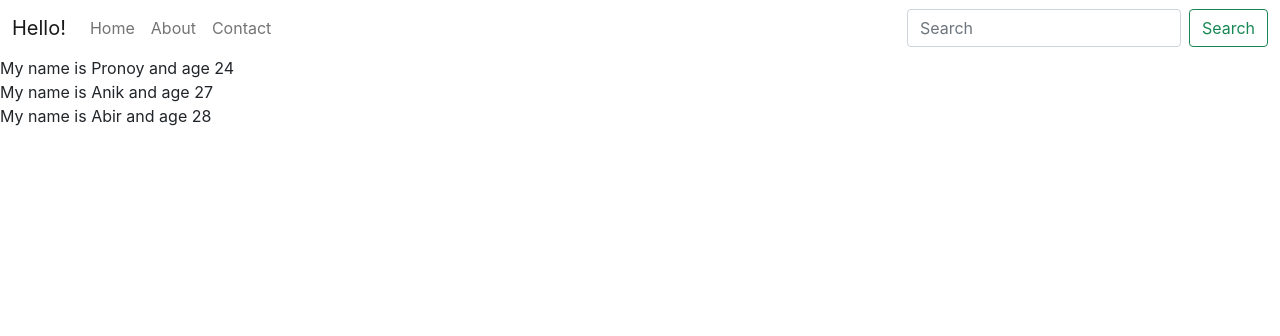
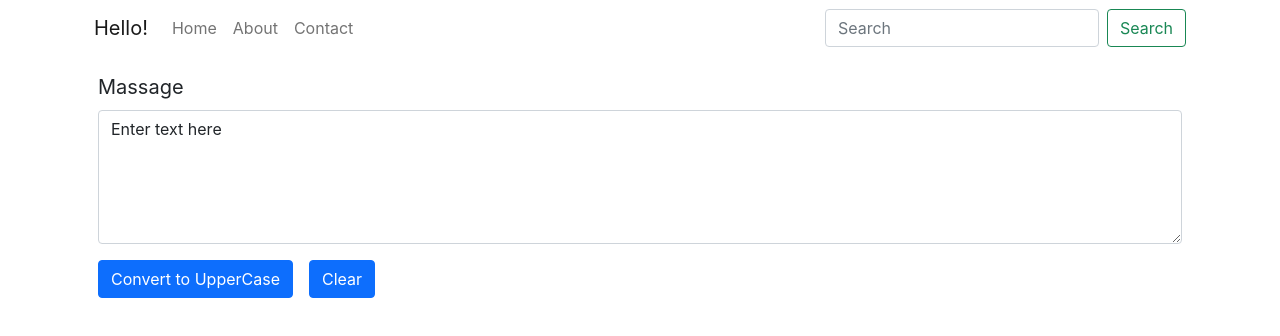
Before and after one commit to Pronoysaha90/React_Project, a React (Create React App) app: page / in a window 1280 px wide. Shown: the top 336 px of the page. Built offline with nearby package versions, Linux system fonts and the light colour scheme.

Commit message:
create text to upperCase Converter

```diff
--- a/src/App.js
+++ b/src/App.js
@@ -1,15 +1,22 @@
 import "./App.css";
 import Navber from "./components/navber";
-import Info from './components/info';
+import Info from "./components/info";
+import MyText from "./components/textForm";
 
 function App() {
   return (
     <>
-     <Navber/ >
-     <Info name = "Pronoy" age = "24" />
+      <div className="container">
+        <Navber />
+      </div>
+
+      {/* <Info name = "Pronoy" age = "24" />
      <Info name = "Anik" age = "27" />
-     <Info name = "Abir" age = "28" />
+     <Info name = "Abir" age = "28" /> */}
 
+      <div className="container">
+        <MyText massage = "Massage" />
+      </div>
     </>
   );
 }
--- /dev/null
+++ b/src/components/textForm.js
@@ -0,0 +1,34 @@
+import React, {useState} from "react";
+import Form from "react-bootstrap/Form";
+import Button from 'react-bootstrap/Button';
+
+export default function TextForm(props) {
+
+  const handelUpClick = () =>{
+    let newText = text.toUpperCase();
+    setText(newText);
+  }
+
+  const handelOnChange = (event) => {
+    setText(event.target.value);
+  }
+
+  const clearText = () => {
+    setText ("");
+  }
+
+  const [text, setText] = useState("Enter text here ");
+
+  return (
+    <Form>
+      <Form.Group className="m-3 fs-5" controlId="massage">
+        <Form.Label>{props.massage} </Form.Label>
+        <Form.Control as="textarea" value={text} onChange={handelOnChange} rows={5} />
+
+        <Button variant="primary" className="mt-3" onClick={handelUpClick}>Convert to UpperCase</Button>
+
+        <Button variant="primary" className="mt-3 mx-3" onClick={clearText} >Clear</Button>
+      </Form.Group>
+    </Form>
+  );
+}
```
